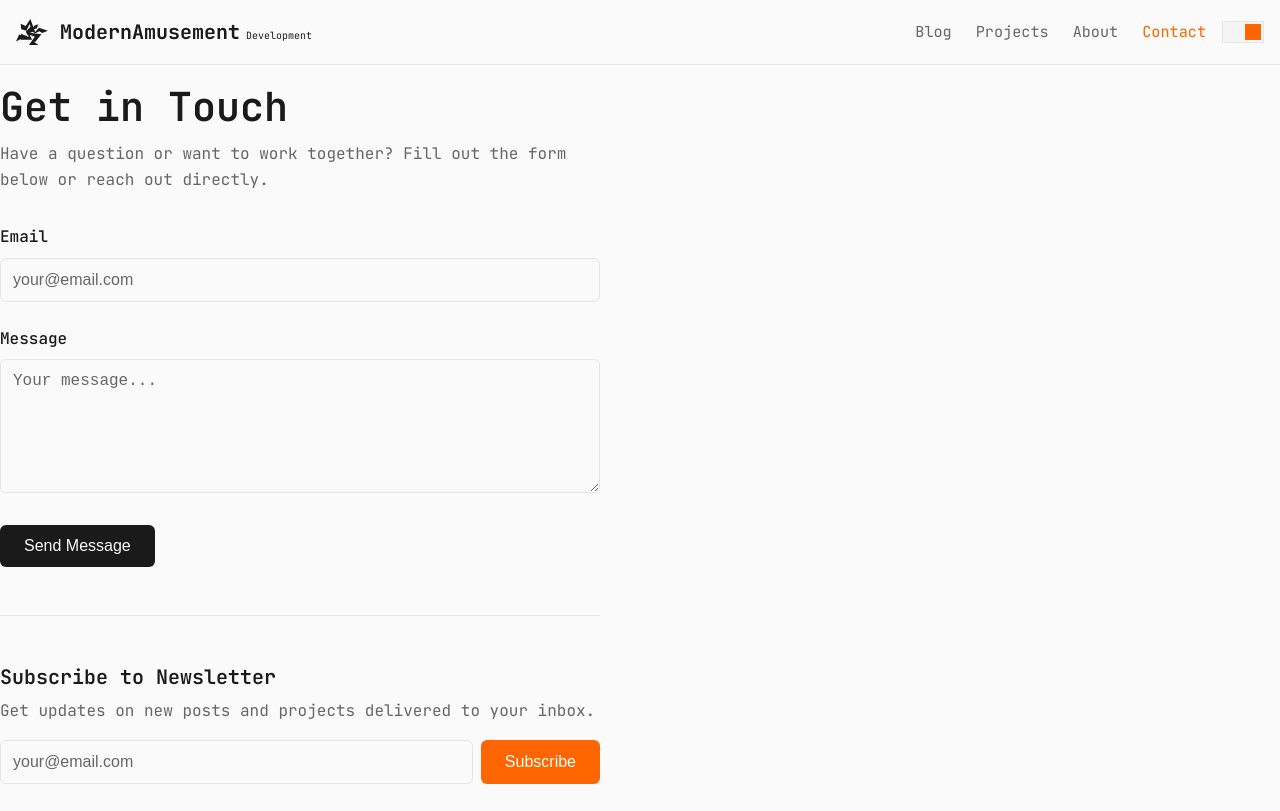
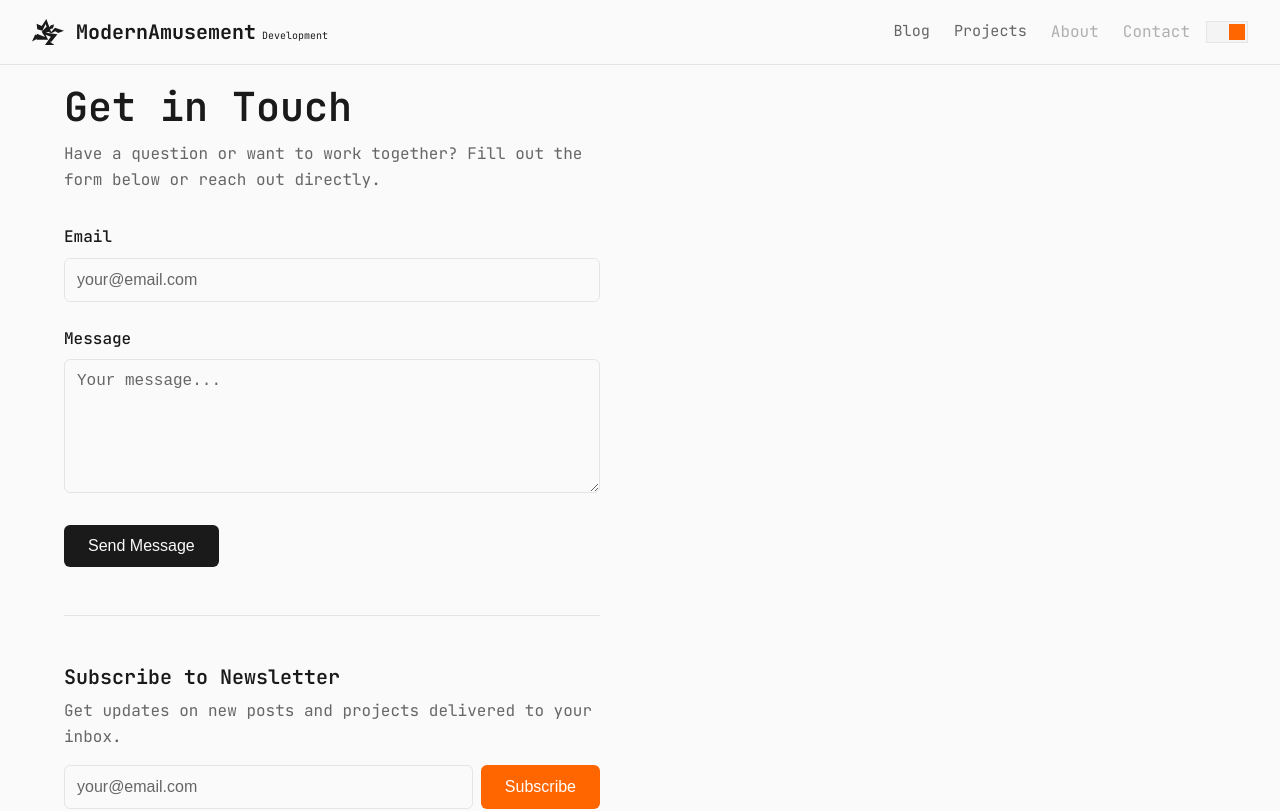
Before and after one commit to ModernAmusements/MA-Blog, a Next.js app: page /about/contact in a window 1280 px wide. Shown: the top 811 px of the page. Built offline with nearby package versions, Linux system fonts and the light colour scheme.

Commit message:
Consistent layout and navigation: align header/main/footer max-width to 1400px, add responsive padding below 1445px, fix SystemMonitor desktop visibility, add disabled nav link styling

```diff
--- a/src/app/[lang]/blog/page.module.scss
+++ b/src/app/[lang]/blog/page.module.scss
@@ -48,7 +48,7 @@
   padding-bottom: 2rem;
   border-bottom: 1px solid var(--border);
   display: flex;
-  gap: 1rem;
+  flex-direction: column;
 
   &:last-child {
     border-bottom: none;
--- a/src/app/[lang]/contact/page.module.scss
+++ b/src/app/[lang]/contact/page.module.scss
@@ -5,6 +5,13 @@
 
   h1 {
     margin-bottom: 0.5rem;
+  }
+}
+
+@media (max-width: 1445px) {
+  .contact {
+    padding-left: 2rem;
+    padding-right: 2rem;
   }
 }
 
--- a/src/components/Footer.module.scss
+++ b/src/components/Footer.module.scss
@@ -9,6 +9,13 @@
   gap: 1rem;
   color: var(--muted);
   font-size: 0.9rem;
+}
+
+@media (max-width: 1445px) {
+  .footer {
+    padding-left: 2rem;
+    padding-right: 2rem;
+  }
 }
 
 .info {
--- a/src/components/Header.module.scss
+++ b/src/components/Header.module.scss
@@ -1,10 +1,19 @@
 .header {
-  padding: 1rem;
+  max-width: 1400px;
+  margin: 0 auto;
+  padding: 1rem 0;
   position: sticky;
   top: 0;
   background: var(--background);
   z-index: 100;
   border-bottom: 1px solid var(--border);
+}
+
+@media (max-width: 1445px) {
+  .header {
+    padding-left: 2rem;
+    padding-right: 2rem;
+  }
 }
 
 .nav {
@@ -81,6 +90,12 @@
 
 .active {
   color: var(--accent);
+}
+
+.disabled {
+  color: var(--muted);
+  cursor: not-allowed;
+  opacity: 0.5;
 }
 
 .hamburger {
@@ -273,6 +288,6 @@
   }
 
   .systemMonitor {
-    display: none;
+    display: flex;
   }
 }
--- a/src/components/Header.tsx
+++ b/src/components/Header.tsx
@@ -39,10 +39,12 @@ export function Header({ lang = 'en' }: HeaderProps) {
     setMenuOpen(false);
   }, [pathname]);
 
-  const NavLink = ({ to, label }: { to: string; label: string }) => (
-    <Link href={to} className={isActive(to.replace(`/${lang}`, '')) ? styles.active : ''}>
-      {label}
-    </Link>
+  const NavLink = ({ to, label, disabled }: { to: string; label: string; disabled?: boolean }) => (
+    disabled ?
+      <span className={styles.disabled}>{label}</span> :
+      <Link href={to} className={isActive(to.replace(`/${lang}`, '')) ? styles.active : ''}>
+        {label}
+      </Link>
   );
 
   return (
@@ -63,7 +65,12 @@ export function Header({ lang = 'en' }: HeaderProps) {
             <div className={styles.navContent}>
               <div className={styles.navLinks}>
                 {navItems.map((item, index) => (
-                  <NavLink key={item.disabled ? `disabled-${index}` : item.path} to={`/${lang}${item.path}`} label={t[item.key as keyof typeof t]} />
+                  <NavLink
+                    key={item.disabled ? `disabled-${index}` : item.path}
+                    to={`/${lang}${item.path}`}
+                    label={t[item.key as keyof typeof t]}
+                    disabled={item.disabled}
+                  />
                 ))}
               </div>
             </div>
@@ -98,7 +105,12 @@ export function Header({ lang = 'en' }: HeaderProps) {
         </div>
         <nav className={styles.menuItems}>
           {navItems.map((item) => (
-            <NavLink key={item.path} to={`/${lang}${item.path}`} label={t[item.key as keyof typeof t]} />
+            <NavLink
+              key={item.path}
+              to={`/${lang}${item.path}`}
+              label={t[item.key as keyof typeof t]}
+              disabled={item.disabled}
+            />
           ))}
         </nav>
         <div className={styles.menuFooter}>
--- a/src/styles/globals.scss
+++ b/src/styles/globals.scss
@@ -186,6 +186,13 @@ hr {
 .main-content {
 }
 
+@media (max-width: 1445px) {
+  .main-content {
+    padding-left: 2rem;
+    padding-right: 2rem;
+  }
+}
+
 @media (max-width: 855px) {
   .main-content {
     padding: 1rem;
```
Also changed, not shown: src/app/[lang]/about/page.module.scss (+7 -0 lines).
